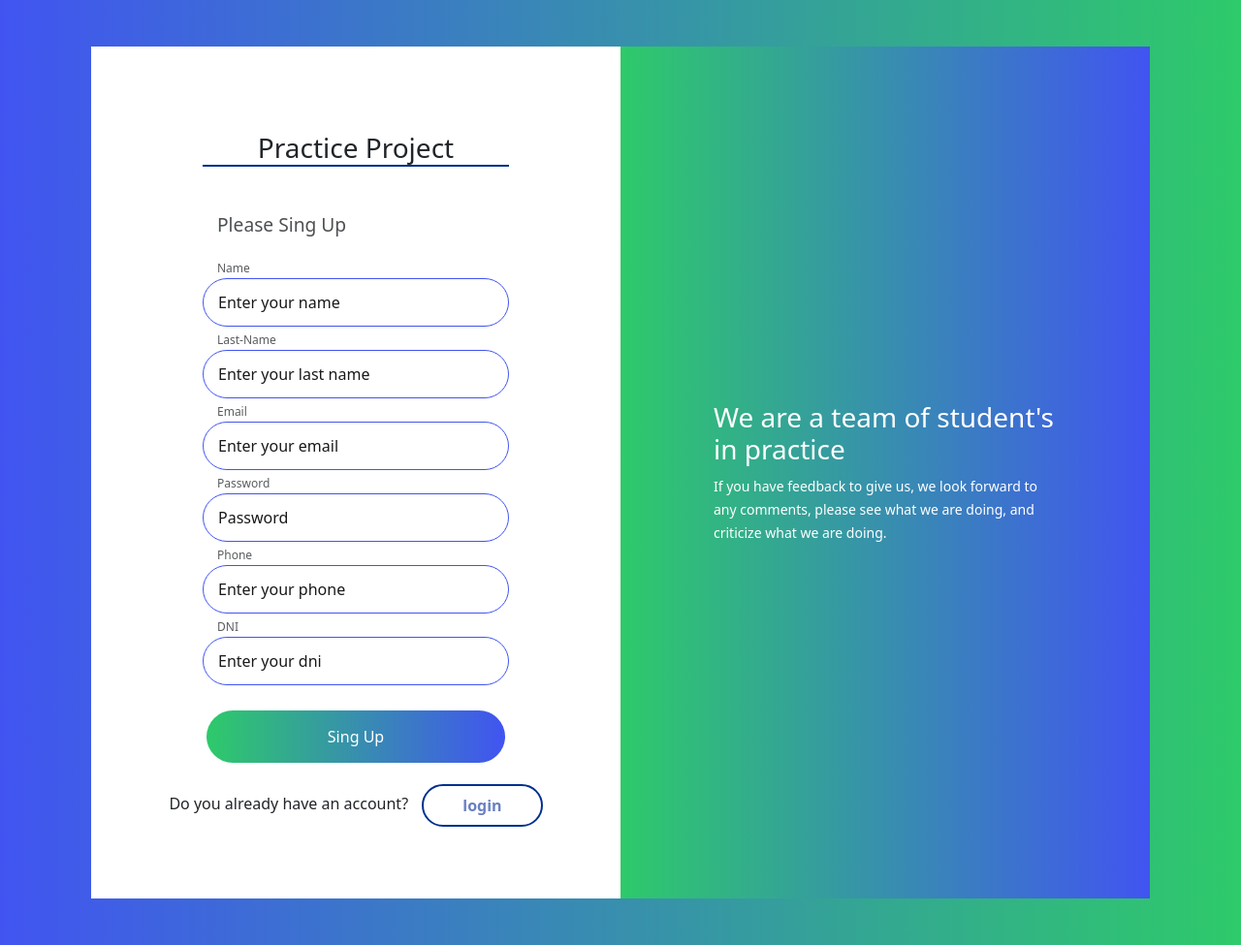
After one commit to David-Barragan/stock_control, a PHP site: page /views/SignUp.html in a window 1280 px wide. The commit adds this page. Shown: the whole page at 97% size. Run offline with PHP 8.4, Linux system fonts and the light colour scheme.

Commit message:
Sign Interface

```diff
--- /dev/null
+++ b/views/SignUp.html
@@ -0,0 +1,98 @@
+<!DOCTYPE html>
+<html lang="en">
+
+    <head>
+        <meta charset="UTF-8">
+        <meta name="viewport" content="width=device-width, initial-scale=1.0">
+        <title>Sign-UP</title>
+        <link
+            href="https://cdn.jsdelivr.net/npm/bootstrap@5.3.0/dist/css/bootstrap.min.css"
+            rel="stylesheet"
+            integrity="sha384-9ndCyUaIbzAi2FUVXJi0CjmCapSmO7SnpJef0486qhLnuZ2cdeRhO02iuK6FUUVM"
+            crossorigin="anonymous">
+        <link rel="stylesheet" href="./css/style.css">  <!-- our style sheet -->
+    </head>
+
+    <body id="singup-body">
+
+        <main>
+            <div class="container px-4 py-5 mx-auto">
+                <div class="card card0">
+                    <div class="d-flex flex-lg-row flex-column-reverse">
+                        <div class="card card1">
+                            <!-- the next div center all the content in our card one -->
+                            <div class="row justify-content-center my-auto">
+                                <!-- The following div groups all the content in a col width a medium of 8. and  adjust the content with a simple col. -->
+                                <div class="col-md-8 col-10 my-5">
+                                    <!-- text-center; it's a class of bootstrap that is responsible for aligning the text, in this case in the center-->
+                                    <h3 class="mb-5 text-center heading">Practice Project</h3>
+
+                                    <h4 class="msg-info">Please Sing Up </h4>
+
+                                    <form action="#">
+                                      <div class="form-group">
+                                        <!-- form-control-label isn't a bootstrap class -->
+                                        <label class="form-control-label text-muted">Name</label>
+                                        <!-- In the input's the class 'form-control' is mandatory for to adapt in the form-group. -->
+                                        <input type="text" id="text" name="name" placeholder="Enter your name" class="form-control">
+                                      </div>
+                                      <div class="form-group">
+                                        <!-- form-control-label isn't a bootstrap class -->
+                                        <label class="form-control-label text-muted">Last-Name</label>
+                                        <!-- In the input's the class 'form-control' is mandatory for to adapt in the form-group. -->
+                                        <input type="text" id="LastName" name="Last-name" placeholder="Enter your last name" class="form-control">
+                                    </div>
+                                        <div class="form-group">
+                                            <!-- form-control-label isn't a bootstrap class -->
+                                            <label class="form-control-label text-muted">Email</label>
+                                            <!-- In the input's the class 'form-control' is mandatory for to adapt in the form-group. -->
+                                            <input type="text" id="email" name="email" placeholder="Enter your email" class="form-control">
+                                        </div>
+
+                                        <div class="form-group">
+                                            <label class="form-control-label text-muted">Password</label>
+                                            <input type="password" id="psw" name="password" placeholder="Password" class="form-control">
+                                        </div>
+                                        <div class="form-group">
+                                          <!-- form-control-label isn't a bootstrap class -->
+                                          <label class="form-control-label text-muted">Phone</label>
+                                          <!-- In the input's the class 'form-control' is mandatory for to adapt in the form-group. -->
+                                          <input type="text" id="phone" name="phone" placeholder="Enter your phone" class="form-control">
+                                      </div>
+                                      <div class="form-group">
+                                        <!-- form-control-label isn't a bootstrap class -->
+                                        <label class="form-control-label text-muted">DNI</label>
+                                        <!-- In the input's the class 'form-control' is mandatory for to adapt in the form-group. -->
+                                        <input type="text" id="text" name="dni" placeholder="Enter your dni" class="form-control">
+                                    </div>
+
+                                        <div class="row justify-content-center my-3 px-3">
+                                            <!-- ?btn-block; is like display: block;
+                                            in shot, it makes the button occupy all the available width. -->
+                                            <button type="submit" class="btn-block btn-color">Sing Up</button>
+                                        </div>
+                                    </form>
+                                </div>
+                            </div>
+                            <div class="bottom text-center mb-5">
+                                <p class="sm-text mx-auto mb-3">Do you already have an account? <a class="btn btn-white ml-2" href="../index.html" id="create">login</a></p>
+                            </div>
+                        </div>
+                        <div class="card card2">
+
+                            <div class="my-auto mx-md-5 px-md-5 right">
+                                <h3 class="text-white">We are a team of student's in practice</h3>
+                                <small class="text-white">If you have feedback to give us, we look forward to any comments, please see what we are doing, and criticize what we are doing.</small>
+                            </div>
+                        </div>
+                    </div>
+                </div>
+            </div>
+        </main>
+        <script
+            src="https://cdn.jsdelivr.net/npm/bootstrap@5.3.0/dist/js/bootstrap.bundle.min.js"
+            integrity="sha384-geWF76RCwLtnZ8qwWowPQNguL3RmwHVBC9FhGdlKrxdiJJigb/j/68SIy3Te4Bkz"
+            crossorigin="anonymous"></script>
+        <script src="./js/app.js"></script>
+    </body>
+</html>
--- a/views/css/style.css
+++ b/views/css/style.css
@@ -13,3 +13,140 @@ a{
     color: #fff !important;
     padding: 2px 20px;
 }
+/*-----------------------------Sign Up style------------------------*/
+#singup-body {
+    color: #000;
+    overflow-x: hidden;
+    height: 100%;
+    background-image: linear-gradient(to right,#4154f1, #2eca6a);
+    background-repeat: no-repeat;
+}
+
+#singup-body input {
+    background-color: #fff;
+    border-radius: 50px ;
+    padding: 12px 15px 12px 15px ;
+    width: 100%;
+    box-sizing: border-box;
+    border: none ;
+    border: 1px solid #4154f1 ;
+    font-size: 16px ;
+    color: #000;
+    font-weight: 400;
+}
+
+#singup-body input:focus{
+    box-shadow: none;
+    border: 1px solid #687fc4;
+    outline-width: 0;
+    font-weight: 400;
+}
+
+#singup-body button:focus {
+    box-shadow: none;
+    outline-width: 0;
+}
+
+#singup-body .card {
+    border-radius: 0;
+    border: none;
+}
+
+/* First middle, or the best form to say is a left card */
+#singup-body .card1 {
+    width: 50%;
+    padding: 40px 30px 10px 30px;
+}
+
+/* Right card */
+#singup-body .card2 {
+    width: 50%;
+    background: linear-gradient(to right, #2eca6a,#4154f1);
+}
+
+#singup-body #logo{
+    width: 70px;
+    height: 60px;
+}
+
+#singup-body .heading{
+    margin-bottom: 60px;
+    border-bottom: 2px solid #012f8f;
+}
+
+#singup-body ::placeholder {
+    color: #000;
+    opacity: .9;
+}
+
+#singup-body :-ms-input-placeholder {
+    color: #000;
+}
+
+#singup-body ::-ms-input-placeholder {
+    color: #000;
+}
+
+#singup-body .form-control-label {
+    font-size: 12px;
+    margin-left: 15px;
+}
+
+#singup-body .msg-info {
+    padding-left: 15px;
+    margin-bottom: 20px;
+    font-size: 1.2rem;
+    opacity: .8;
+}
+
+#singup-body .btn-color {
+    border-radius: 50px;
+    color: #fff;
+    background-image: linear-gradient(to right, #2eca6a,#4154f1);
+    padding: 15px;
+    cursor: pointer;
+    border: none;
+    margin-top: 10px;
+}
+
+#singup-body .btn-color:hover {
+    color: #fff;
+    background-image: linear-gradient(to right, #2eca6a,#4154f1,#2eca6a);
+}
+
+#singup-body .btn-white {
+    border-radius: 50px;
+    color: #687fc4;
+    background-color: #fff;
+    padding: 8px 40px;
+    cursor: pointer;
+    font-weight: 700;
+    border: 2px solid #012f8f;
+}
+
+#singup-body .btn-white:hover {
+    color: #fff;
+    background-image: linear-gradient(to right, #012f8f, #8ecea6 );
+}
+
+#singup-body a {
+    color: #fff;
+}
+
+#singup-body #create{
+    color: #687fc4 !important;
+    margin-left: 10px;
+}
+
+#singup-body a:hover {
+    color: #fff!important;
+}
+
+#singup-body .bottom {
+    width: 100%;
+    margin-top: -42px;
+}
+
+#singup-body.sm-text {
+    font-size: 15px;
+}
```
